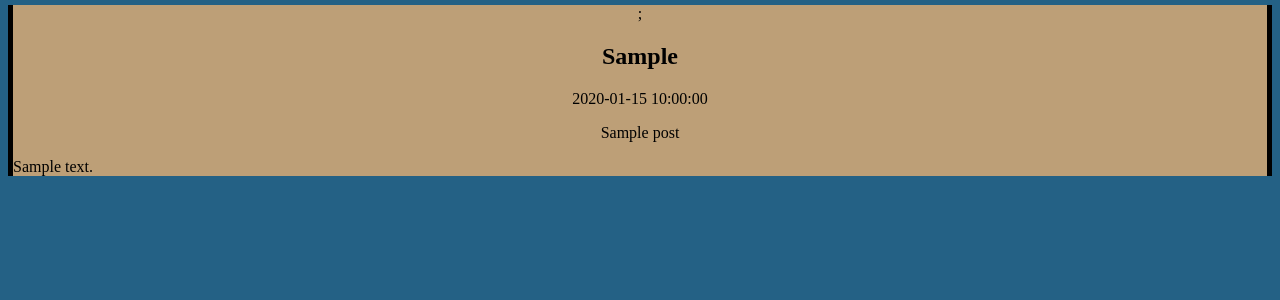
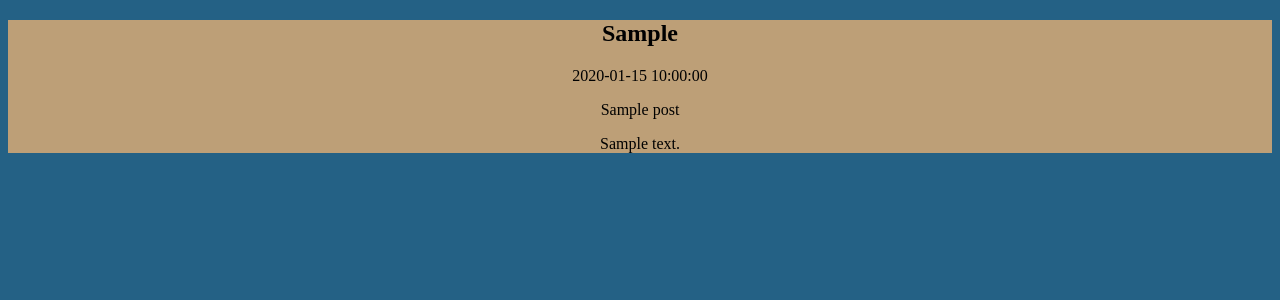
Before and after one commit to noah495/Blog-Website, a PHP site: page /latest.php in a window 1280 px wide. Shown: the part 126-426 px from the top of the page. Run offline with PHP 8.4, Linux system fonts and the light colour scheme; tables that the repository leaves empty or names only in its code hold one stand-in row (values such as "Sample post").

Commit message:
Some error fixed

```diff
--- a/latest.php
+++ b/latest.php
@@ -31,22 +31,16 @@
 <main>
 <?php
 include 'data.php';
-foreach($rows as $row){ ?>
-  <div class="blogs">;
-  <?php
+foreach($rows as $row){
   echo '<h2 class="created_by">' .$row["created_by"]. '</h2>';
   echo '<p class="created_at">' .$row["created_at"]. '</p>';
   echo '<p class="post_title">' .$row["post_title"]. '</p>';
   echo '<p class="post_text">' .$row["post_text"]. '</p>';
+
+
 }
 
-  ?>
-
-</div>
-
-
-
-
+?>
 
 </main>
 </body>
--- a/style.css
+++ b/style.css
@@ -36,14 +36,7 @@ ul {
 
  main{
    text-align: center;
-   background-color: black;
+   background-color: rgb(189, 159, 119);
+
+   /* background-color: black; */
  }
- .post_text{
-   text-align: left;
- }
- .blogs{
-   border: black;
-   background-color: rgb(189, 159, 119);
-   margin: 5px;
-
- }
```
Also changed, not shown: index.php (+2 -6 lines), create_user.php (added), functions.php (added), home.php (added), login.php (added), register.php (added).
